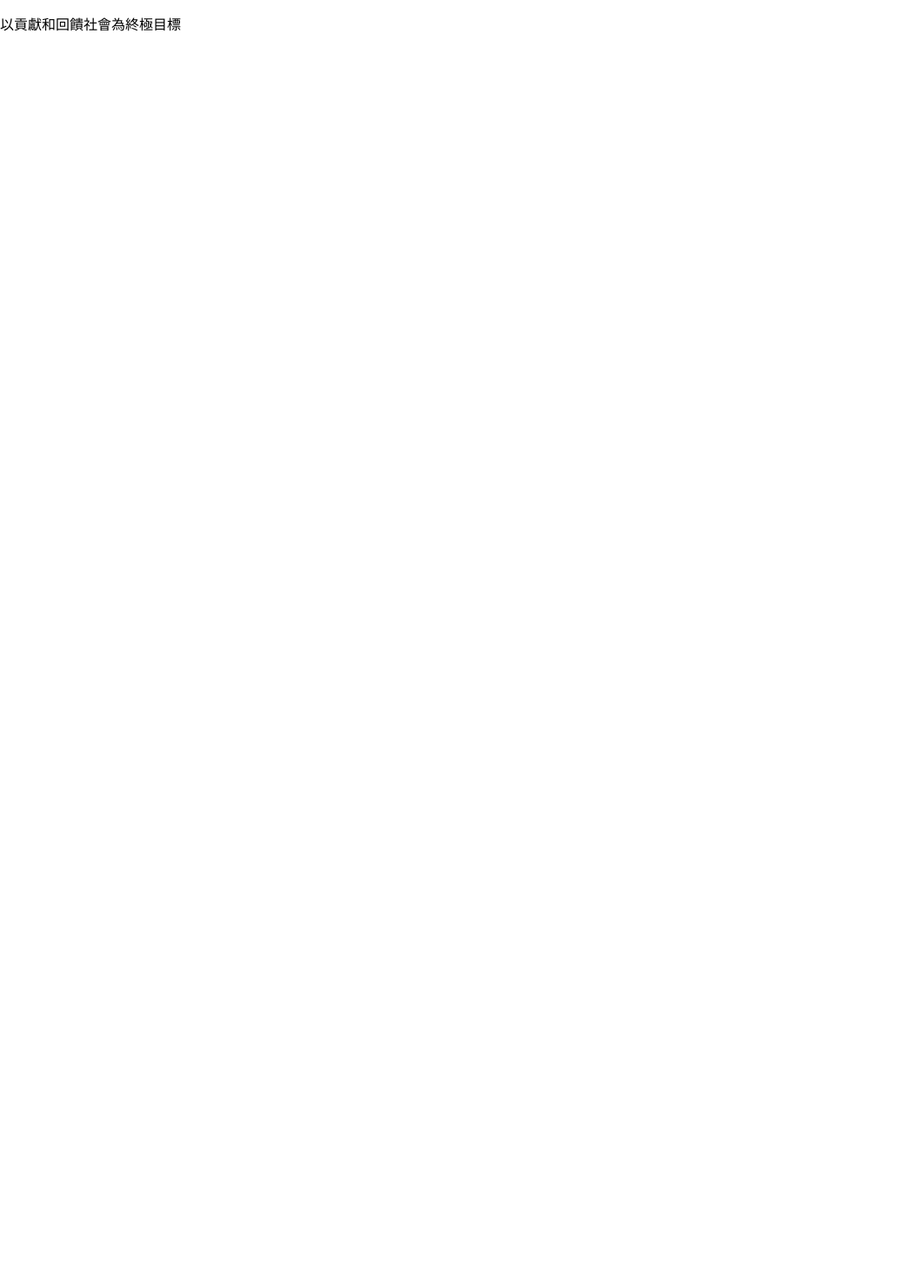
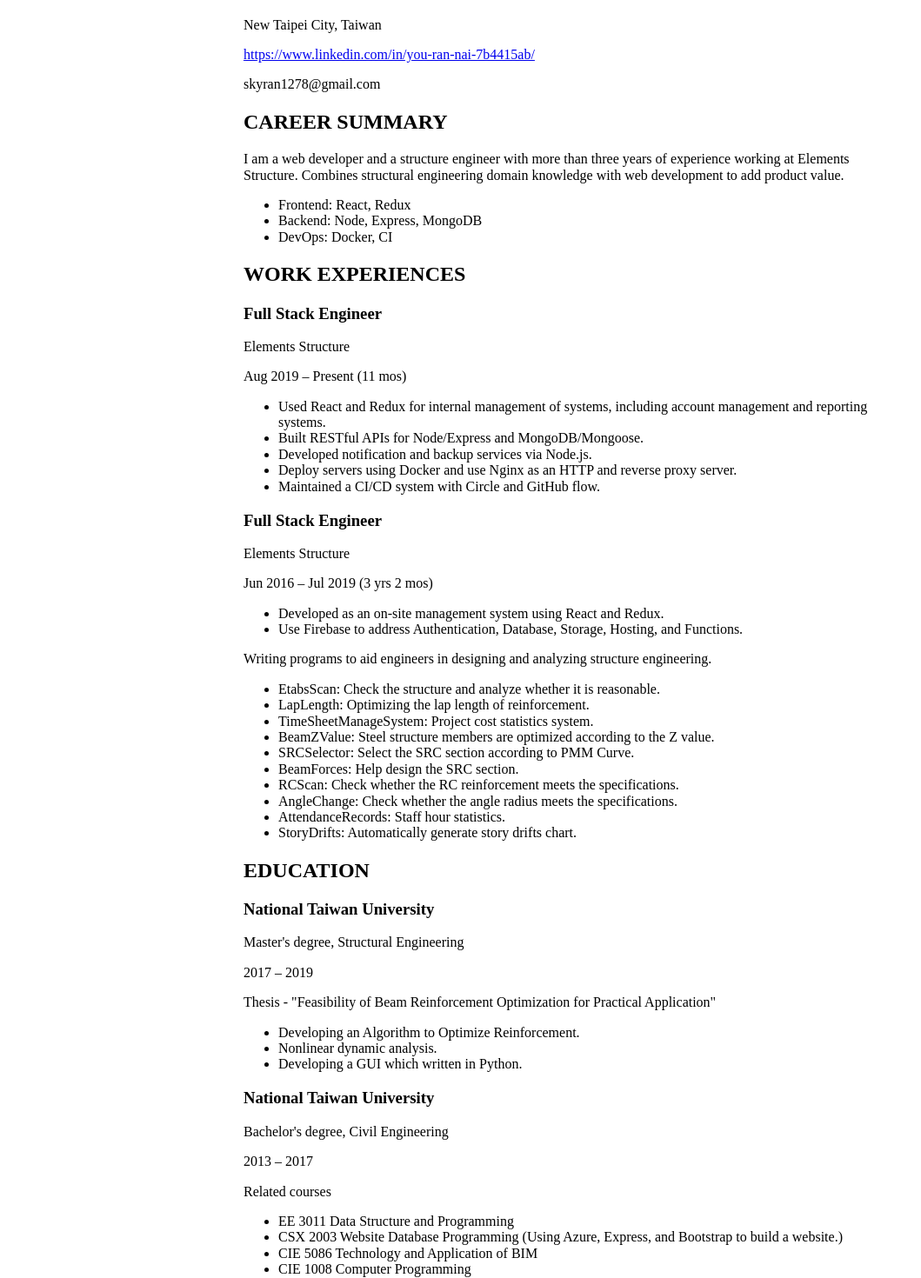
Before and after one commit to skyran1278/skyran1278.github.io, a React (Create React App) app: page / in a window 1280 px wide. Shown: the part 60-1530 px from the top of the page at 87% size, without its empty margins (0-1059 px from the left). Before the commit the page ends 800 px from the top, so only its background shows below. Built offline with nearby package versions, Linux system fonts and the light colour scheme.

Commit message:
build cv

```diff
--- /dev/null
+++ b/src/App.css
@@ -0,0 +1,4 @@
+.wrapper {
+  width: 720px;
+  margin: auto;
+}
--- a/src/App.jsx
+++ b/src/App.jsx
@@ -1,12 +1,83 @@
 import React from 'react';
+import './App.css';
 
 function App() {
   return (
-    <div className="App">
-      <header className="App-header">
+    <div className="wrapper">
+      <div>
         <h1>You-Ran Nai</h1>
-        <p>以貢獻和回饋社會為終極目標</p>
-      </header>
+        <p>New Taipei City, Taiwan</p>
+        <a href="https://www.linkedin.com/in/you-ran-nai-7b4415ab/">https://www.linkedin.com/in/you-ran-nai-7b4415ab/</a>
+        <p>skyran1278@gmail.com</p>
+      </div>
+      <div>
+        <h2>CAREER SUMMARY</h2>
+        <p>I am a web developer and a structure engineer with more than three years of experience working at Elements Structure. Combines structural engineering domain knowledge with web development to add product value.</p>
+        <ul>
+          <li>Frontend: React, Redux</li>
+          <li>Backend: Node, Express, MongoDB</li>
+          <li>DevOps: Docker, CI</li>
+        </ul>
+      </div>
+      <div>
+        <h2>WORK EXPERIENCES</h2>
+        <h3>Full Stack Engineer</h3>
+        <p>Elements Structure</p>
+        <p>Aug 2019 – Present (11 mos)</p>
+        <ul>
+          <li>Used React and Redux for internal management of systems, including account management and reporting systems.</li>
+          <li>Built RESTful APIs for Node/Express and MongoDB/Mongoose.</li>
+          <li>Developed notification and backup services via Node.js.</li>
+          <li>Deploy servers using Docker and use Nginx as an HTTP and reverse proxy server.</li>
+          <li>Maintained a CI/CD system with Circle and GitHub flow.</li>
+        </ul>
+        <h3>Full Stack Engineer</h3>
+        <p>Elements Structure</p>
+        <p>Jun 2016 – Jul 2019 (3 yrs 2 mos)</p>
+        <ul>
+          <li>Developed as an on-site management system using React and Redux.</li>
+          <li>Use Firebase to address Authentication, Database, Storage, Hosting, and Functions.</li>
+        </ul>
+        <p>Writing programs to aid engineers in designing and analyzing structure engineering.</p>
+        <ul>
+          <li>EtabsScan: Check the structure and analyze whether it is reasonable.</li>
+          <li>LapLength: Optimizing the lap length of reinforcement.</li>
+          <li>TimeSheetManageSystem: Project cost statistics system.</li>
+          <li>BeamZValue: Steel structure members are optimized according to the Z value.</li>
+          <li>SRCSelector: Select the SRC section according to PMM Curve.</li>
+          <li>BeamForces: Help design the SRC section.</li>
+          <li>RCScan: Check whether the RC reinforcement meets the specifications.</li>
+          <li>AngleChange: Check whether the angle radius meets the specifications.</li>
+          <li>AttendanceRecords: Staff hour statistics.</li>
+          <li>StoryDrifts: Automatically generate story drifts chart.</li>
+        </ul>
+      </div>
+      <div>
+        <h2>EDUCATION</h2>
+        <h3>National Taiwan University</h3>
+        <p>Master&#39;s degree, Structural Engineering</p>
+        <p>2017 – 2019</p>
+        <p>Thesis - &quot;Feasibility of Beam Reinforcement Optimization for Practical Application&quot;</p>
+        <ul>
+          <li>Developing an Algorithm to Optimize Reinforcement.</li>
+          <li>Nonlinear dynamic analysis.</li>
+          <li>Developing a GUI which written in Python.</li>
+        </ul>
+        <h3>National Taiwan University</h3>
+        <p>Bachelor&#39;s degree, Civil Engineering</p>
+        <p>2013 – 2017</p>
+        <p>Related courses</p>
+        <ul>
+          <li>EE 3011 Data Structure and Programming</li>
+          <li>CSX 2003 Website Database Programming (Using Azure, Express, and Bootstrap to build a website.)</li>
+          <li>CIE 5086 Technology and Application of BIM</li>
+          <li>CIE 1008 Computer Programming</li>
+        </ul>
+      </div>
+      <div>
+        <h2>Skills</h2>
+        <p>Full-Stack Development  React.js  Node.js  MongoDB  docker  RESTful WebServices  JavaScript  python  Git  Matlab</p>
+      </div>
     </div>
   );
 }
```
Also changed, not shown: package.json (+6 -3 lines).
